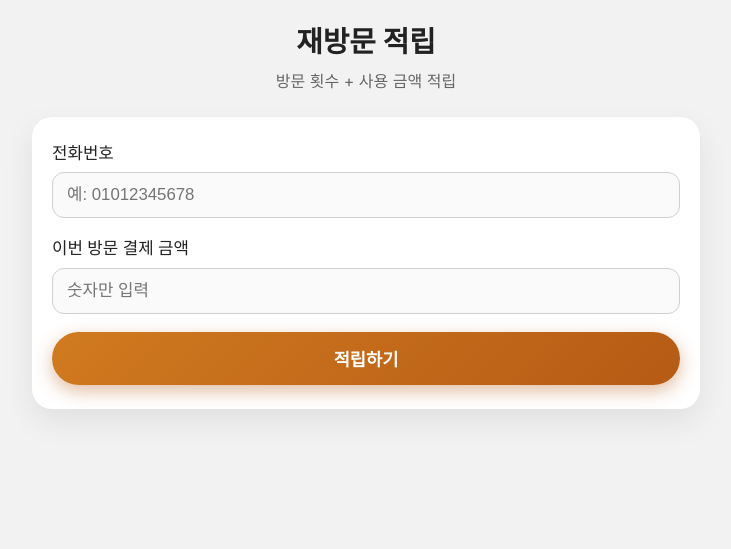
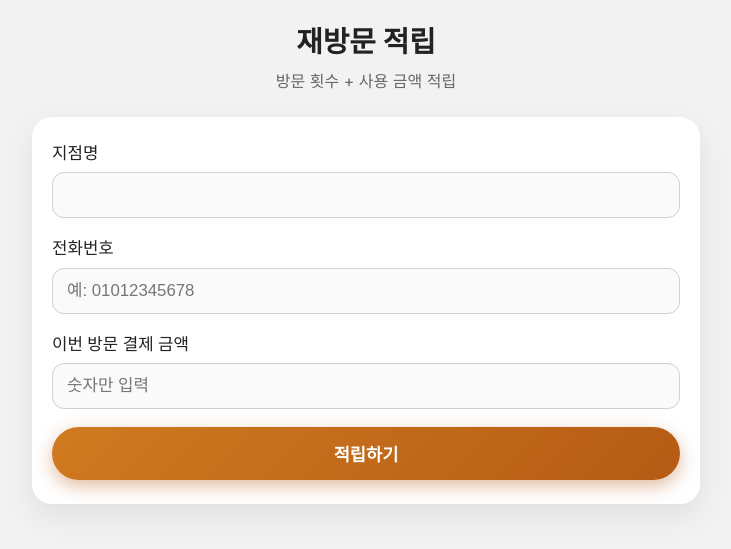
Before and after one commit to hanybeee67/everest-MP, a Flask app: page /visit in a window 1280 px wide. Shown: the top 549 px of the page, without its empty margins (274-1005 px from the left). Run offline with Flask 3, Linux system fonts and the light colour scheme.

Commit message:
update dev2

```diff
--- a/app.py
+++ b/app.py
@@ -184,6 +184,7 @@ def visit():
             error = "등록된 회원이 없습니다. 먼저 신규가입을 진행해 주세요."
             return render_template("visit.html", branch=branch, error=error)
 
+        # 방문 횟수 증가
         visit_before = member.visit_count or 0
         member.visit_count = visit_before + 1
 
@@ -193,10 +194,10 @@ def visit():
         return render_template(
             "visit_success.html",
             member=member,
-            coupons=coupons
+            coupons=coupons,
+            branch=branch
         )
 
-    # GET 요청
     branch = request.args.get("branch", "")
     return render_template("visit.html", branch=branch)
 
--- a/templates/visit.html
+++ b/templates/visit.html
@@ -26,6 +26,11 @@
         <form action="/visit" method="post">
 
             <div class="form-group">
+                <label>지점명</label>
+                <input type="text" name="branch" value="{{ branch }}" readonly>
+            </div>
+
+            <div class="form-group">
                 <label>전화번호</label>
                 <input type="tel" name="phone" placeholder="예: 01012345678" required>
             </div>
```
